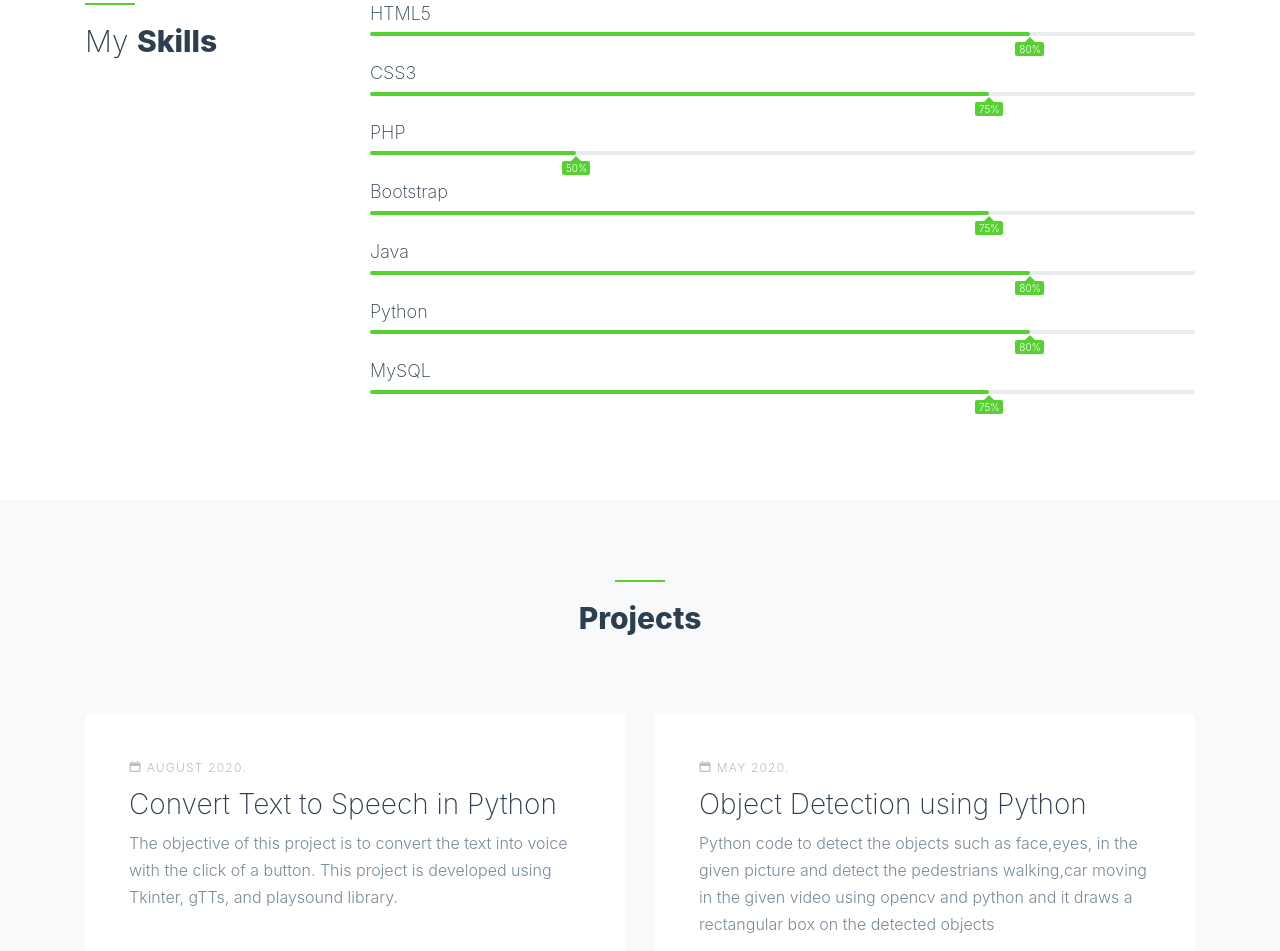
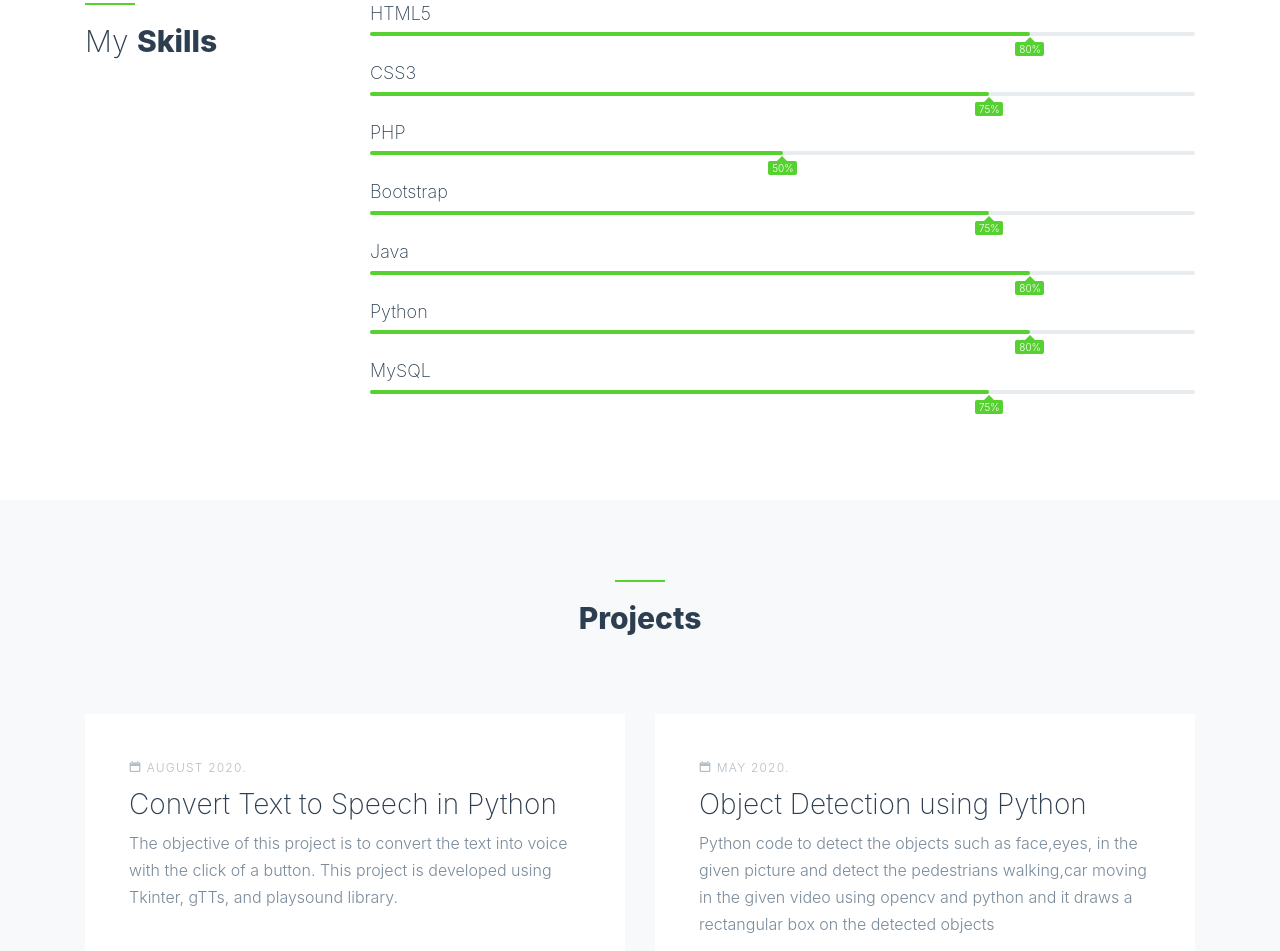
Before and after one commit to chandanaramesh107/chandanaramesh107.github.io, a plain HTML site: page index.html in a window 1280 px wide. Shown: the part 1419-2370 px from the top of the page. Drawn offline with nearby package versions, Linux system fonts and the light colour scheme; some packages are replaced by stand-ins of ours; no server answers; files whose address does not match are found by name.

Commit message:
Update index.html

```diff
--- a/index.html
+++ b/index.html
@@ -114,7 +114,7 @@
             <div class="skill">
               <h3>PHP</h3>
               <div class="progress">
-                <div class="progress-bar" role="progressbar" style="width: 25%" aria-valuenow="88" aria-valuemin="0" aria-valuemax="100">
+                <div class="progress-bar" role="progressbar" style="width: 50%" aria-valuenow="88" aria-valuemin="0" aria-valuemax="100">
                   <span>50%</span>
                 </div>
               </div>
```
